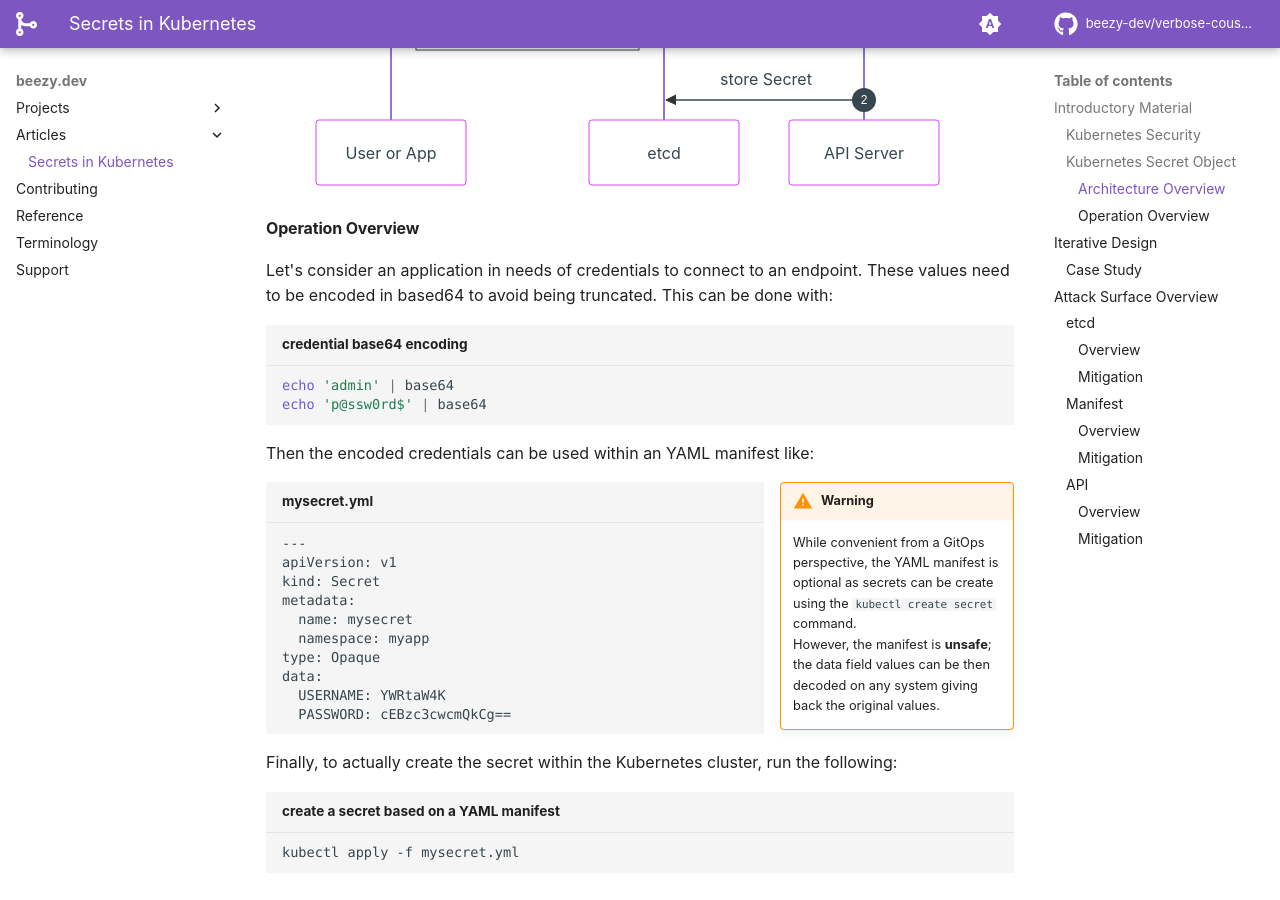
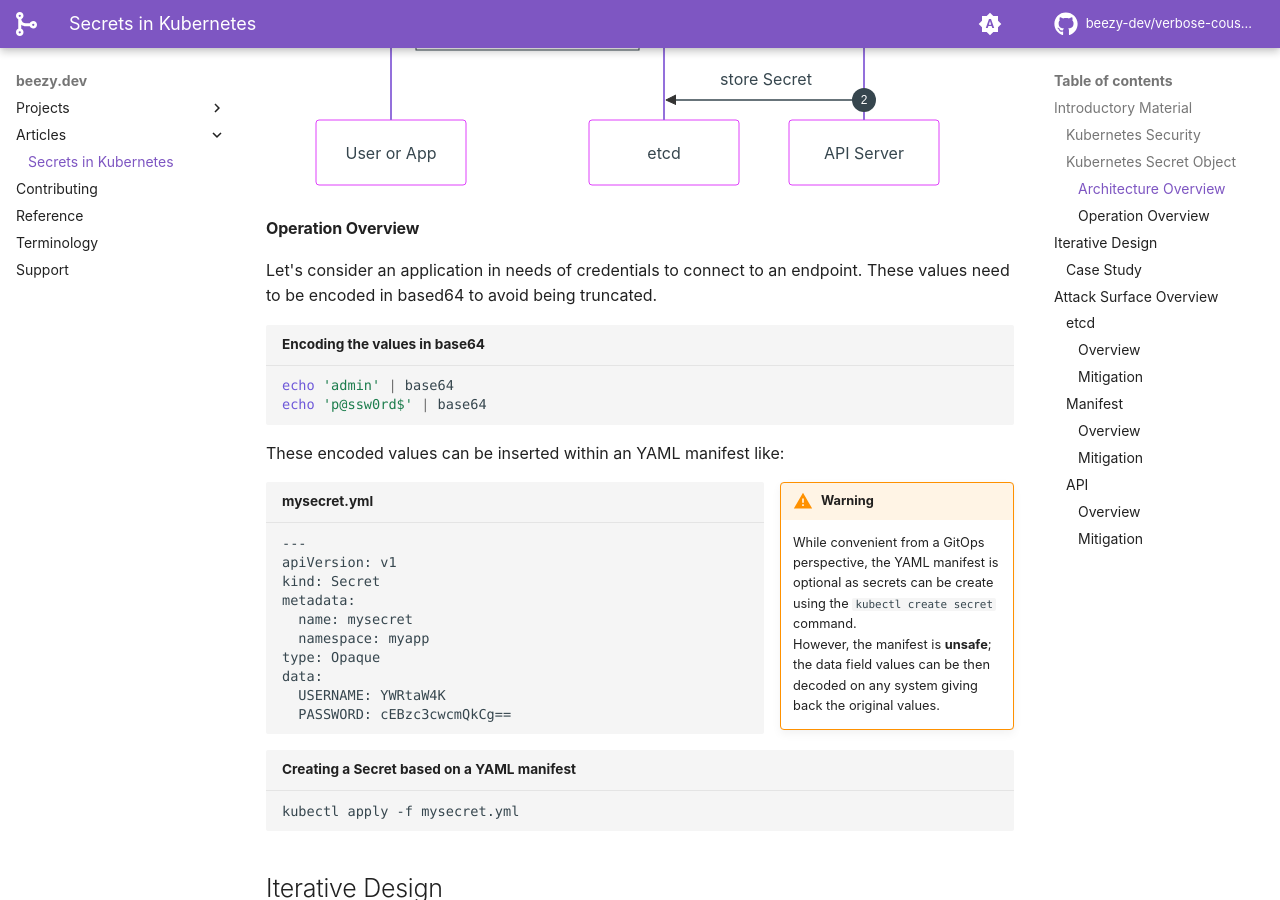
Before and after one commit to beezy-dev/verbose-couscous, an MkDocs documentation site: the page built from docs/community/k8s-secrets.md, in a window 1280 px wide and 900 px high, scrolled down 1749 px. Built offline with MkDocs 1.6.1 and Material for MkDocs 9.7.7, drawn with Linux system fonts in a browser that asks for light colours; some web fonts are replaced; comment, search, counter and statistics services are not loaded.

Commit message:
adding community/k8s-secrets.md

````diff
--- a/docs/community/k8s-secrets.md
+++ b/docs/community/k8s-secrets.md
@@ -70,14 +74,14 @@ autonumber
 ```
 
 #### Operation Overview
-Let's consider an application in needs of credentials to connect to an endpoint. These values need to be encoded in based64 to avoid being truncated. This can be done with:
+Let's consider an application in needs of credentials to connect to an endpoint. These values need to be encoded in based64 to avoid being truncated.
 
-```bash title="credential base64 encoding"
+```bash title="Encoding the values in base64"
 echo 'admin' | base64
 echo 'p@ssw0rd$' | base64
 ```
 
-Then the encoded credentials can be used within an YAML manifest like:
+These encoded values can be inserted within an YAML manifest like:
 
 !!! warning inline end
     While convenient from a GitOps perspective, the YAML manifest is optional as secrets can be create using the ```kubectl create secret``` command.
@@ -87,9 +91,7 @@ Then the encoded credentials can be used within an YAML manifest like:
 --8<-- "files/mysecret.yml"
 ```
 
-Finally, to actually create the secret within the Kubernetes cluster, run the following:
-
-```bash title="create a secret based on a YAML manifest"
+```bash title="Creating a Secret based on a YAML manifest"
 kubectl apply -f mysecret.yml
 ```
 
````
Also changed, not shown: other parts of docs/community/k8s-secrets.md (+4 -0 lines).
